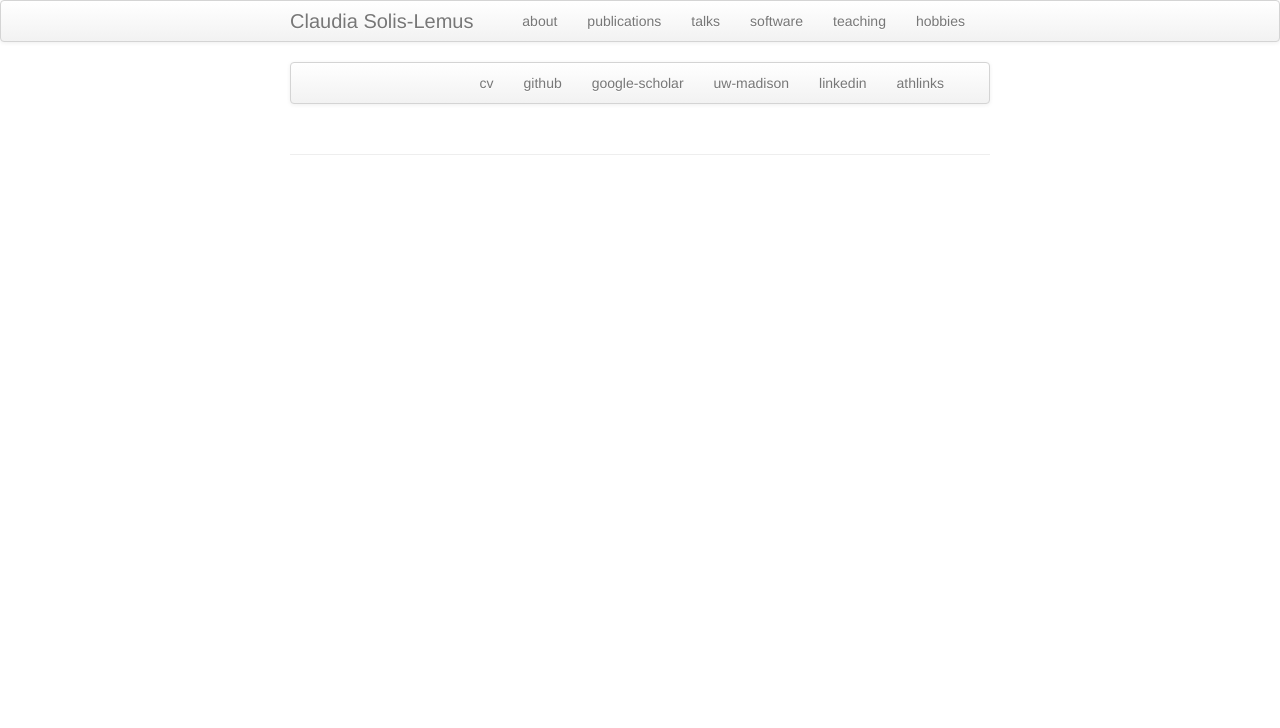
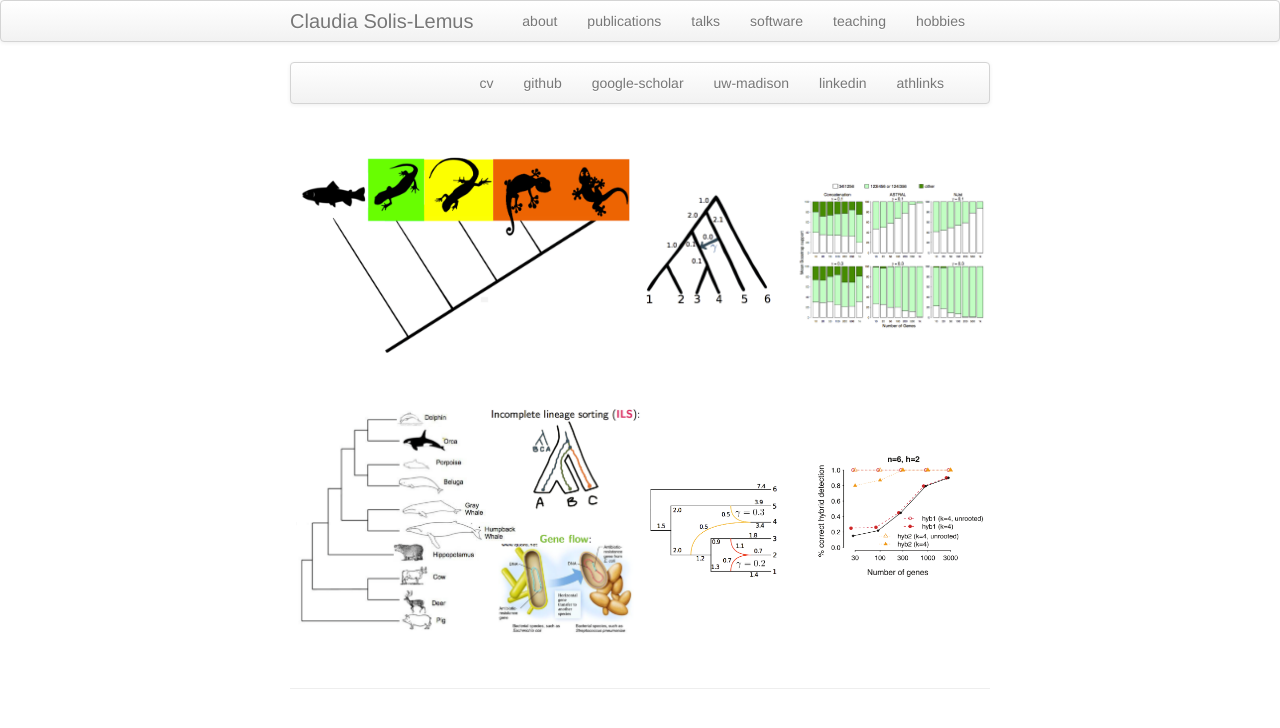
Before and after one commit to crsl4/crsl4.github.io, a Jekyll site: the page built from index.md, in a window 1280 px wide. Shown: the top 728 px of the page. Built offline with Jekyll 4.4.1, drawn with Linux system fonts in a browser that asks for light colours.

Commit message:
modified index

```diff
--- a/index.md
+++ b/index.md
@@ -16,3 +16,31 @@
       </ul>
   </div>
 </div>
+
+<table class="wide">
+<tr>
+  <td class="left">
+    <a href="http://onlinelibrary.wiley.com/doi/10.1111/evo.12582/abstract">
+        <img src="assets/pics/ibpp.png" alt="iBPP" title="iBPP"/>
+    </a>
+  </td>
+  <td class="right">
+    <a href="http://sysbio.oxfordjournals.org/content/early/2016/05/04/sysbio.syw030.full.pdf?keytype=ref&ijkey=4YgLuAtchHF4QmS">
+        <img src="assets/pics/inconsistency.png" alt="Solis-Lemus et
+        al. (2016) Fig 3,7" title="Solis-Lemus et al. (2016) Fig 3,7"/>
+    </a>
+  </td>
+</tr>
+<tr>
+  <td class="left">
+    <a href="https://github.com/crsl4/PhyloNetworks.jl">
+        <img src="assets/pics/snaq3.png" alt="SNaQ" title="SNaQ"/>
+    </a>
+  </td>
+  <td class="right">
+    <a href="http://journals.plos.org/plosgenetics/article?id=10.1371/journal.pgen.1005896">
+        <img src="assets/pics/snaq2.png" alt="Solis-Lemus,Ane (2016) Fig 9b" title="Solis-Lemus,Ane (2016) Fig 9b"/>
+    </a>
+  </td>
+</tr>
+</table>
```
